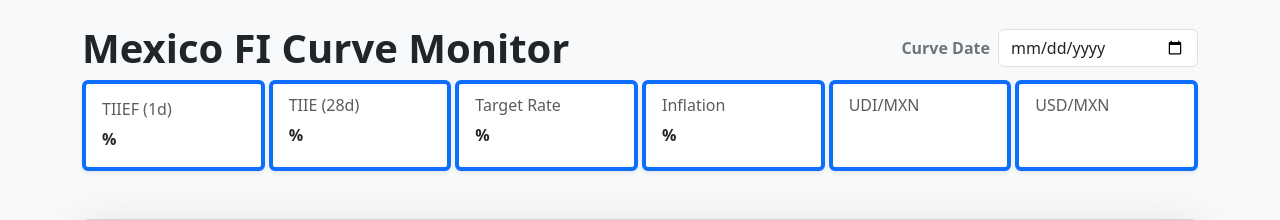
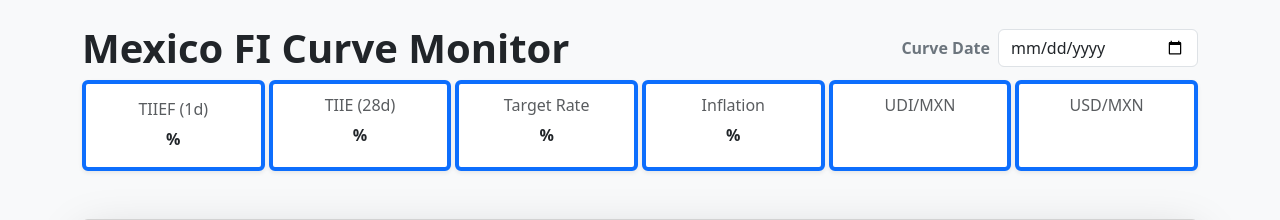
Before and after one commit to mrodrigue3425/FinanceWebsite, a Flask app: template templates/dashboard.html in a window 1280 px wide. Shown: the part 56-276 px from the top of the page. Run offline with Flask 3, Linux system fonts and the light colour scheme; the template is opened without the code that fills it, so the values that code supplies are empty.

Commit message:
style(dashboard): center justify text in summary metric cards

```diff
--- a/templates/dashboard.html
+++ b/templates/dashboard.html
@@ -41,12 +41,12 @@
 
         <!-- Metric Cards Container -->
         <div class="col-lg-12">
-            <div class="row g-1">
+            <div class="row g-1 align-items-stretch">
 
                 <!-- TIIE Fondeo Metric -->
                 <div class="col-lg-2 col-sm-4 col-6">
                     <div class="card shadow-sm border-primary border-4 h-100">
-                        <div class="card-body">
+                        <div class="card-body text-center">
                             <h6 class="card-title text-muted mb-2">TIIEF (1d)</h6>
                             <h7 class="card-subtitle fw-bold text-dark">{{summary_data.TIIEF.value}}%</h7>
                         </div>
@@ -56,7 +56,7 @@
                 <!-- TIIE Metric -->
                 <div class="col-lg-2 col-sm-4 col-6">
                     <div class="card shadow-sm border-primary border-4 h-100">
-                        <div class="card-body">
+                        <div class="card-body text-center">
                             <h6 class="card-subtitle text-muted mb-2">TIIE (28d)</h6>
                             <h7 class="card-subtitle fw-bold text-dark">{{summary_data.TIIE28.value}}%</h7>
                         </div>
@@ -66,7 +66,7 @@
                 <!-- Target Rate Metric -->
                 <div class="col-lg-2 col-sm-4 col-6">
                     <div class="card shadow-sm border-primary border-4 h-100">
-                        <div class="card-body">
+                        <div class="card-body text-center">
                             <h6 class="card-subtitle text-muted mb-2">Target Rate</h6>
                             <h7 class="card-subtitle fw-bold text-dark">{{summary_data.TargetRate.value}}%</h7>
                         </div>
@@ -76,7 +76,7 @@
                 <!-- Inflation Metric -->
                 <div class="col-lg-2 col-sm-4 col-6">
                     <div class="card shadow-sm border-primary border-4 h-100">
-                        <div class="card-body">
+                        <div class="card-body text-center">
                             <h6 class="card-subtitle text-muted mb-2">Inflation</h6>
                             <h7 class="card-subtitle fw-bold text-dark">{{summary_data.Inflation.value}}%</h7>
                         </div>
@@ -86,7 +86,7 @@
                 <!-- Inflation Metric -->
                 <div class="col-lg-2 col-sm-4 col-6">
                     <div class="card shadow-sm border-primary border-4 h-100">
-                        <div class="card-body">
+                        <div class="card-body text-center">
                             <h6 class="card-subtitle text-muted mb-2">UDI/MXN</h6>
                             <h7 class="card-subtitle fw-bold text-dark">{{summary_data.UDI_MXN.value}}</h7>
                         </div>
@@ -96,7 +96,7 @@
                 <!-- Exchange rate -->
                 <div class="col-lg-2 col-sm-4 col-6">
                     <div class="card shadow-sm border-primary border-4 h-100">
-                        <div class="card-body">
+                        <div class="card-body text-center">
                             <h6 class="card-subtitle text-muted mb-2">USD/MXN</h6>
                             <h7 class="card-subtitle fw-bold text-dark">{{summary_data.USD_MXN.value}}</h7>
                         </div>
```
